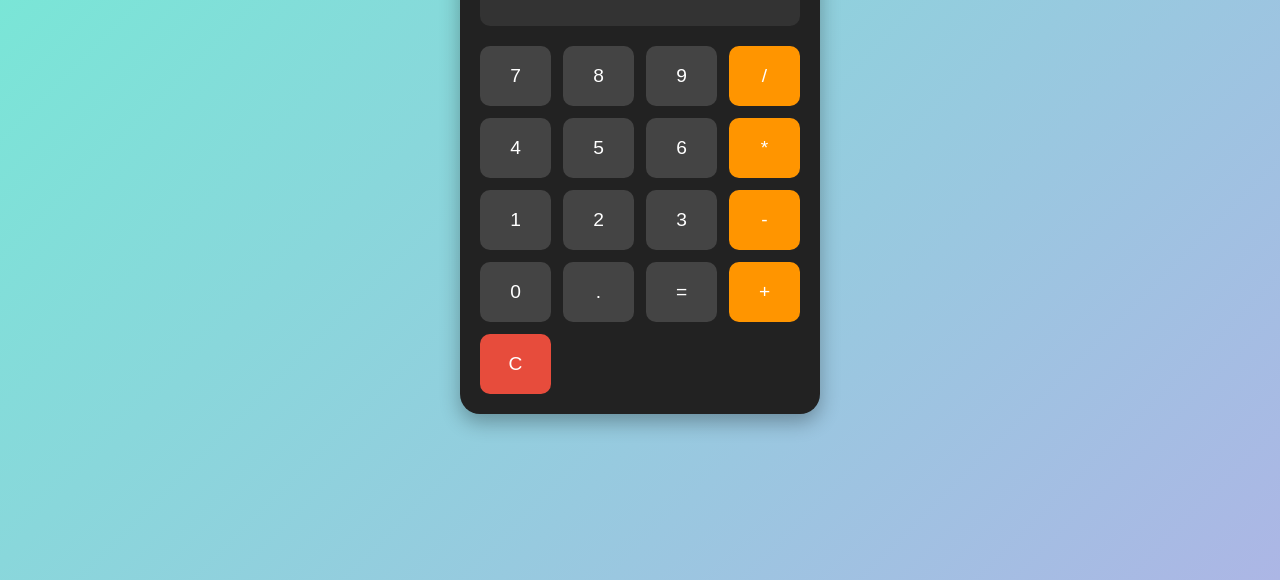
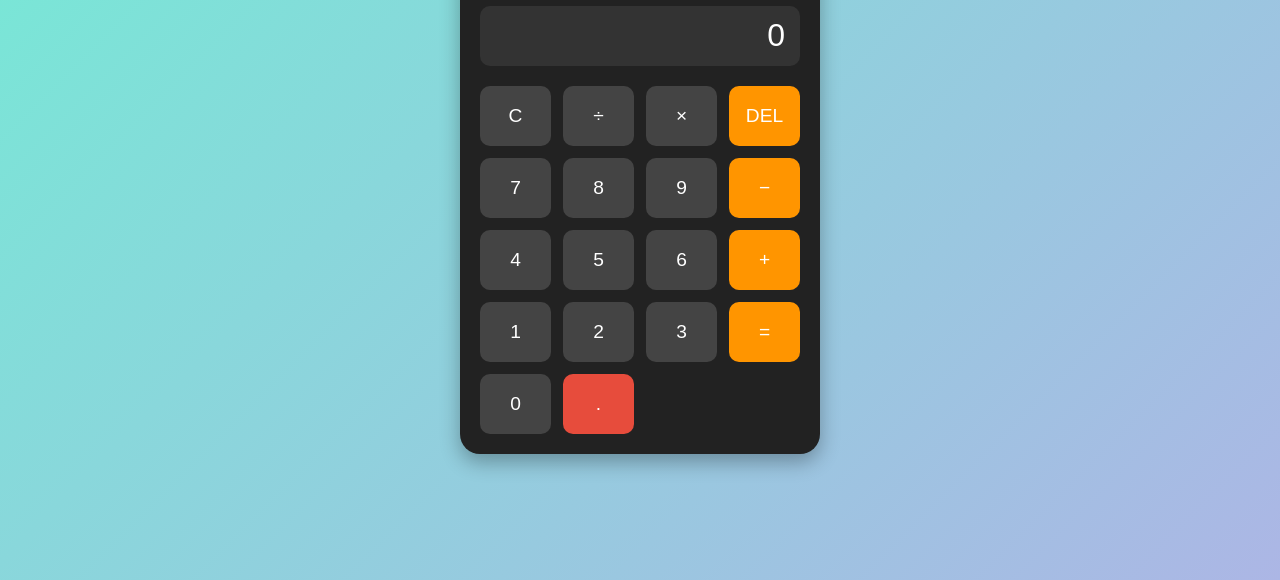
Before and after one commit to CoderXash9/Calculator-starting-, a plain HTML site: page index.html in a window 1280 px wide. Shown: the part 220-800 px from the top of the page. Drawn offline with Linux system fonts and the light colour scheme.

Commit message:
Update index.html

```diff
--- a/index.html
+++ b/index.html
@@ -3,32 +3,42 @@
 <head>
   <meta charset="UTF-8" />
   <meta name="viewport" content="width=device-width, initial-scale=1.0" />
-  <title>Simple Calculator</title>
+  <title>PureCalc - Accessible Calculator</title>
   <link rel="stylesheet" href="style.css" />
 </head>
 <body>
-  <div class="calculator">
-    <input type="text" id="display" disabled />
-    <div class="buttons">
-        <button>7</button>
-        <button>8</button>
-        <button>9</button>
-        <button>/</button>
-        <button>4</button>
-        <button>5</button>
-        <button>6</button>
-        <button>*</button>
-        <button>1</button>
-        <button>2</button>
-        <button>3</button>
-        <button>-</button>
-        <button>0</button>
-        <button>.</button>
-        <button>=</button>
-        <button>+</button>
-        <button>C</button>
+  <main class="calculator" role="region" aria-label="Simple calculator">
+    <h1>PureCalc</h1>
+
+    <div class="display" role="textbox" aria-live="polite" aria-label="Calculator display">
+      <input type="text" id="display" value="0" readonly />
     </div>
-  </div>
+
+    <div class="buttons" role="group" aria-label="Calculator buttons">
+      <button class="btn" aria-label="Clear" data-key="C">C</button>
+      <button class="btn" aria-label="Divide" data-key="/">÷</button>
+      <button class="btn" aria-label="Multiply" data-key="*">×</button>
+      <button class="btn" aria-label="Delete" data-key="DEL">DEL</button>
+
+      <button class="btn" data-key="7">7</button>
+      <button class="btn" data-key="8">8</button>
+      <button class="btn" data-key="9">9</button>
+      <button class="btn" aria-label="Subtract" data-key="-">−</button>
+
+      <button class="btn" data-key="4">4</button>
+      <button class="btn" data-key="5">5</button>
+      <button class="btn" data-key="6">6</button>
+      <button class="btn" aria-label="Add" data-key="+">+</button>
+
+      <button class="btn" data-key="1">1</button>
+      <button class="btn" data-key="2">2</button>
+      <button class="btn" data-key="3">3</button>
+      <button class="btn equal" aria-label="Equals" data-key="=">=</button>
+
+      <button class="btn zero" data-key="0">0</button>
+      <button class="btn" data-key=".">.</button>
+    </div>
+  </main>
 
   <script src="script.js"></script>
 </body>
```
